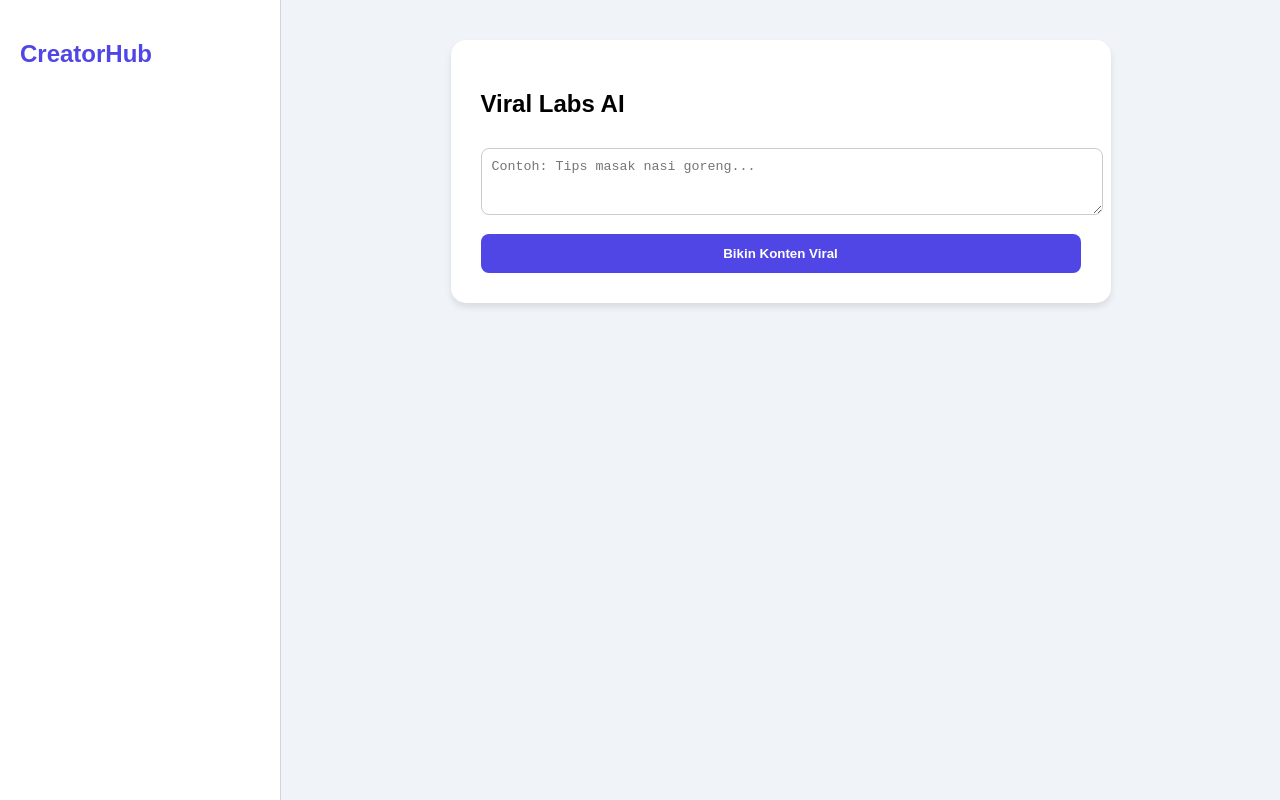
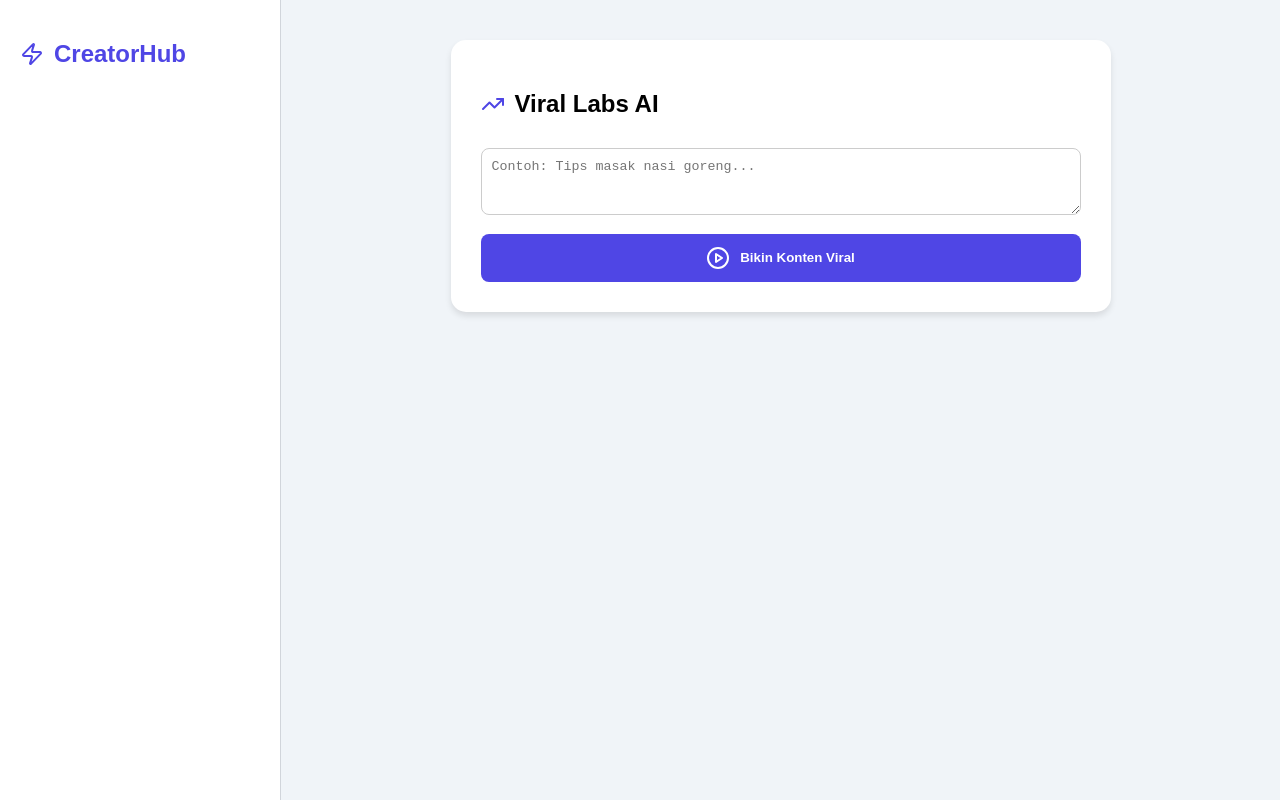
Before and after one commit to Bathyan/creatorhubai, a React (Create React App) app: page / in a window 1280 px wide. Built offline with nearby package versions, Linux system fonts and the light colour scheme.

Commit message:
Fix unused icons and clean build

```diff
--- a/src/App.js
+++ b/src/App.js
@@ -1,5 +1,5 @@
 import React, { useState } from 'react';
-import { Zap, TrendingUp, PlayCircle } from 'lucide-react';
+import { Zap, TrendingUp, PlayCircle, Loader2 } from 'lucide-react';
 
 export default function App() {
   const [topic, setTopic] = useState('');
@@ -27,34 +27,42 @@ export default function App() {
     }
   };
 
-  const containerStyle = { backgroundColor: '#f0f4f8', minHeight: '100vh', display: 'flex', fontFamily: 'Arial, sans-serif' };
-  const sidebarStyle = { width: '240px', backgroundColor: 'white', borderRight: '1px solid #d1d5db', padding: '20px' };
-  const mainStyle = { flex: 1, padding: '40px' };
-  const cardStyle = { backgroundColor: 'white', padding: '30px', borderRadius: '15px', boxShadow: '0 4px 6px rgba(0,0,0,0.1)', maxWidth: '600px', margin: '0 auto' };
+  return (
+    <div style={{ backgroundColor: '#f0f4f8', minHeight: '100vh', display: 'flex', fontFamily: 'sans-serif' }}>
+      {/* Sidebar */}
+      <aside style={{ width: '240px', backgroundColor: 'white', borderRight: '1px solid #d1d5db', padding: '20px' }}>
+        <h1 style={{ color: '#4f46e5', fontSize: '24px', fontWeight: 'bold', display: 'flex', alignItems: 'center' }}>
+          <Zap style={{ marginRight: '10px' }} /> CreatorHub
+        </h1>
+      </aside>
 
-  return (
-    <div style={containerStyle}>
-      <aside style={sidebarStyle}>
-        <h1 style={{ color: '#4f46e5', fontSize: '24px', fontWeight: 'bold' }}>CreatorHub</h1>
-      </aside>
-      <main style={mainStyle}>
-        <div style={cardStyle}>
-          <h2>Viral Labs AI</h2>
+      {/* Main Content */}
+      <main style={{ flex: 1, padding: '40px' }}>
+        <div style={{ backgroundColor: 'white', padding: '30px', borderRadius: '15px', boxShadow: '0 4px 6px rgba(0,0,0,0.1)', maxWidth: '600px', margin: '0 auto' }}>
+          <h2 style={{ display: 'flex', alignItems: 'center' }}>
+            <TrendingUp style={{ marginRight: '10px', color: '#4f46e5' }} /> Viral Labs AI
+          </h2>
           <textarea
-            style={{ width: '100%', padding: '10px', borderRadius: '8px', border: '1px solid #ccc', marginTop: '10px' }}
-            rows="3" placeholder="Contoh: Tips masak nasi goreng..."
-            value={topic} onChange={(e) => setTopic(e.target.value)}
+            style={{ width: '100%', padding: '10px', borderRadius: '8px', border: '1px solid #ccc', marginTop: '10px', boxSizing: 'border-box' }}
+            rows="3"
+            placeholder="Contoh: Tips masak nasi goreng..."
+            value={topic}
+            onChange={(e) => setTopic(e.target.value)}
           />
           <button
             onClick={handleGenerate}
-            style={{ width: '100%', padding: '12px', backgroundColor: '#4f46e5', color: 'white', border: 'none', borderRadius: '8px', marginTop: '15px', cursor: 'pointer', fontWeight: 'bold' }}
+            disabled={loading}
+            style={{ width: '100%', padding: '12px', backgroundColor: '#4f46e5', color: 'white', border: 'none', borderRadius: '8px', marginTop: '15px', cursor: 'pointer', fontWeight: 'bold', display: 'flex', justifyContent: 'center', alignItems: 'center' }}
           >
+            {loading ? <Loader2 style={{ animation: 'spin 1s linear infinite', marginRight: '10px' }} /> : <PlayCircle style={{ marginRight: '10px' }} />}
             {loading ? "Sedang Berpikir..." : "Bikin Konten Viral"}
           </button>
         </div>
+
+        {/* Result Area */}
         {result && (
-          <div style={{ ...cardStyle, marginTop: '20px', backgroundColor: '#eef2ff' }}>
-            <p style={{ whiteSpace: 'pre-wrap' }}>{result}</p>
+          <div style={{ backgroundColor: 'white', padding: '25px', borderRadius: '15px', boxShadow: '0 4px 6px rgba(0,0,0,0.1)', maxWidth: '600px', margin: '20px auto', borderLeft: '5px solid #4f46e5' }}>
+            <p style={{ whiteSpace: 'pre-wrap', color: '#374151', lineHeight: '1.6' }}>{result}</p>
           </div>
         )}
       </main>
```
